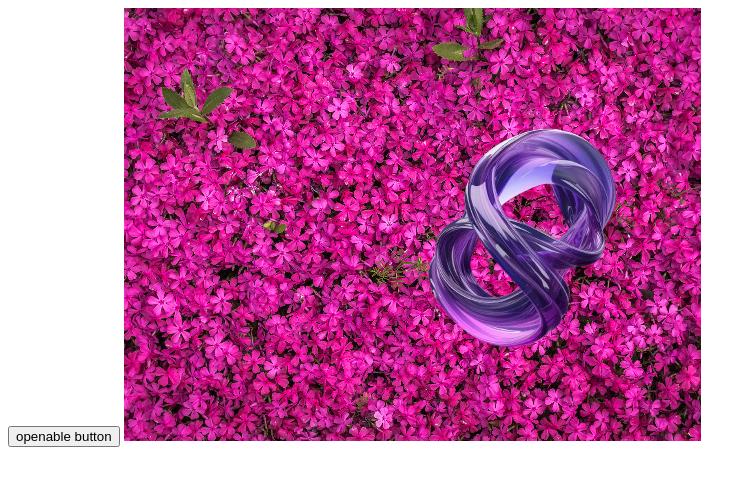
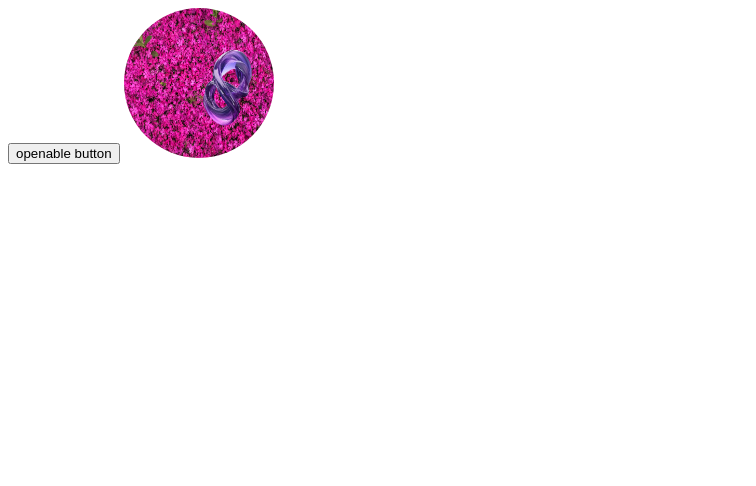
Before and after one commit to BDTSC/for-push, a plain HTML site: page index.html in a window 1280 px wide. Shown: the whole page, without its empty margins (0-756 px from the left). Drawn offline with Linux system fonts and the light colour scheme.

Commit message:
3rd commit

```diff
--- a/index.html
+++ b/index.html
@@ -7,6 +7,6 @@
 </head>
 <body>
     <button>openable button</button>
-    <img src="original-11d12615dd2630faf0fd4c8a36468e13-removebg-preview.png" alt="">
+    <img src="original-11d12615dd2630faf0fd4c8a36468e13-removebg-preview.png" alt="" style="border-radius: 50%; width: 150px; height: 150px;">
 </body>
 </html>
```
